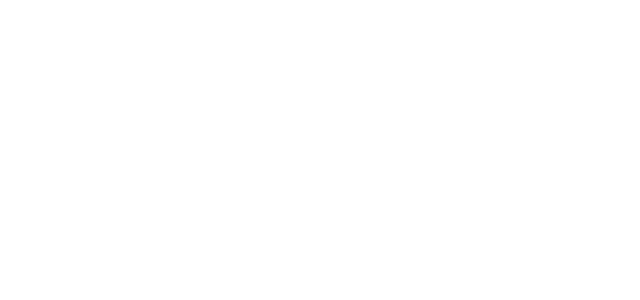
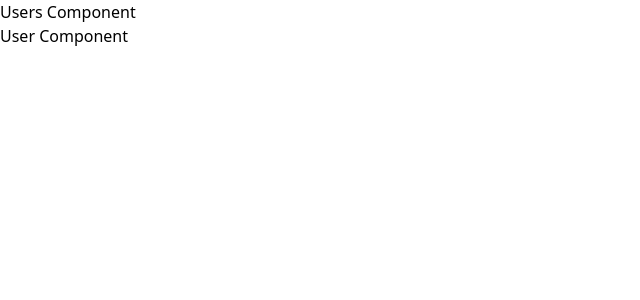
Before and after one commit to VladiSH31/okten-react-modules, a React (Vite) app: page / in a window 1280 px wide. Shown: the top 300 px of the page, without its empty margins (0-640 px from the left). Built offline with nearby package versions, Linux system fonts and the light colour scheme; no server answers.

Commit message:
Class Work  7. FE. memo
1. Use memo()

```diff
--- a/src/App.tsx
+++ b/src/App.tsx
@@ -1,12 +1,13 @@
 import './App.css'
+import UsersComponent from "./components/UsersComponent.tsx";
 
 function App() {
-
-  return (
-    <>
-
-    </>
-  )
+    console.log('app');
+    return (
+        <div>
+            <UsersComponent/>
+        </div>
+    )
 }
 
 export default App
--- /dev/null
+++ b/src/components/UserComponent.tsx
@@ -0,0 +1,14 @@
+import {memo} from "react";
+
+
+const UserComponent = memo(() => {
+    console.log('user');
+
+    return (
+        <div>
+            User Component
+        </div>
+    );
+})
+
+export default UserComponent;
--- /dev/null
+++ b/src/components/UsersComponent.tsx
@@ -0,0 +1,22 @@
+import {useEffect, useState} from "react";
+import UserComponent from "./UserComponent.tsx";
+
+
+const UsersComponent = () => {
+    console.log('users');
+    const [users, setUsers] = useState([]);
+    useEffect(() => {
+        fetch('https://dummyjson.com/users')
+            .then(res => res.json())
+            .then(value => setUsers(value));
+    }, []);
+    return (
+        <div>
+            Users Component
+            <UserComponent/>
+
+        </div>
+    );
+}
+
+export default UsersComponent;
```
